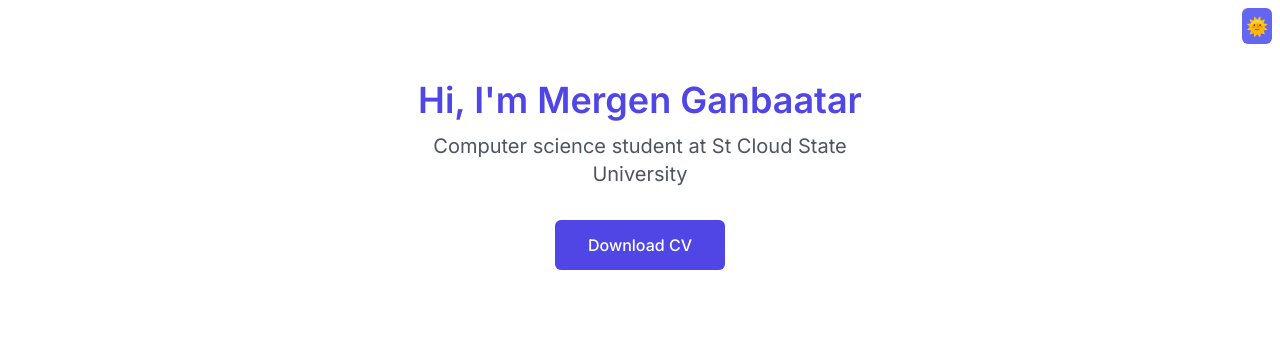
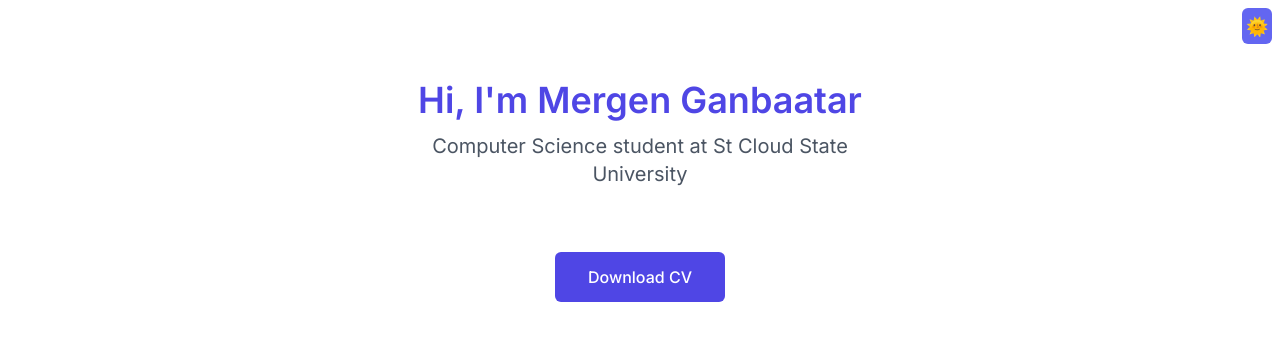
Before and after one commit to e-mergen-c/portfolio, a React (Vite) app: page / in a window 1280 px wide. Shown: the top 352 px of the page. Built offline with nearby package versions, Linux system fonts and the light colour scheme.

Commit message:
deploy gitpage

```diff
--- a/src/components/HeroSection.jsx
+++ b/src/components/HeroSection.jsx
@@ -8,11 +8,11 @@ function HeroSection() {
 					Hi, I'm Mergen Ganbaatar
 				</h1>
 				<p className="text-md md:text-xl max-w-md mb-8 text-gray-600 dark:text-gray-300">
-					Computer science student at St Cloud State University{' '}
+					Computer Science student at St Cloud State University{' '}
 				</p>
 				<a
 					href="#works"
-					className="inline-block px-8 py-3 border border-transparent text-base font-medium rounded-md text-white bg-indigo-600 hover:bg-indigo-700 md:text-md "
+					className="inline-block mt-8 px-8 py-3 border border-transparent text-base font-medium rounded-md text-white bg-indigo-600 hover:bg-indigo-700 md:text-md "
 				>
 					Download CV
 				</a>
--- a/src/data/works.js
+++ b/src/data/works.js
@@ -11,7 +11,7 @@ export default [
 		imgUrl:
 			'https://user-images.githubusercontent.com/110077044/219799030-7825117d-1bdb-4d1c-a3a5-62fc8b8de91a.jpg',
 		tech: ['React JS', 'Tailwind CSS'],
-		workUrl: 'https://github.com/ShaifArfan/shaif-s-cuisine',
+		workUrl: 'https://github.com/e-mergen-c/portfolio',
 	},
 	{
 		title: "LinkedIn auto apply",
```
Also changed, not shown: .gitlab-ci.yml (added).
